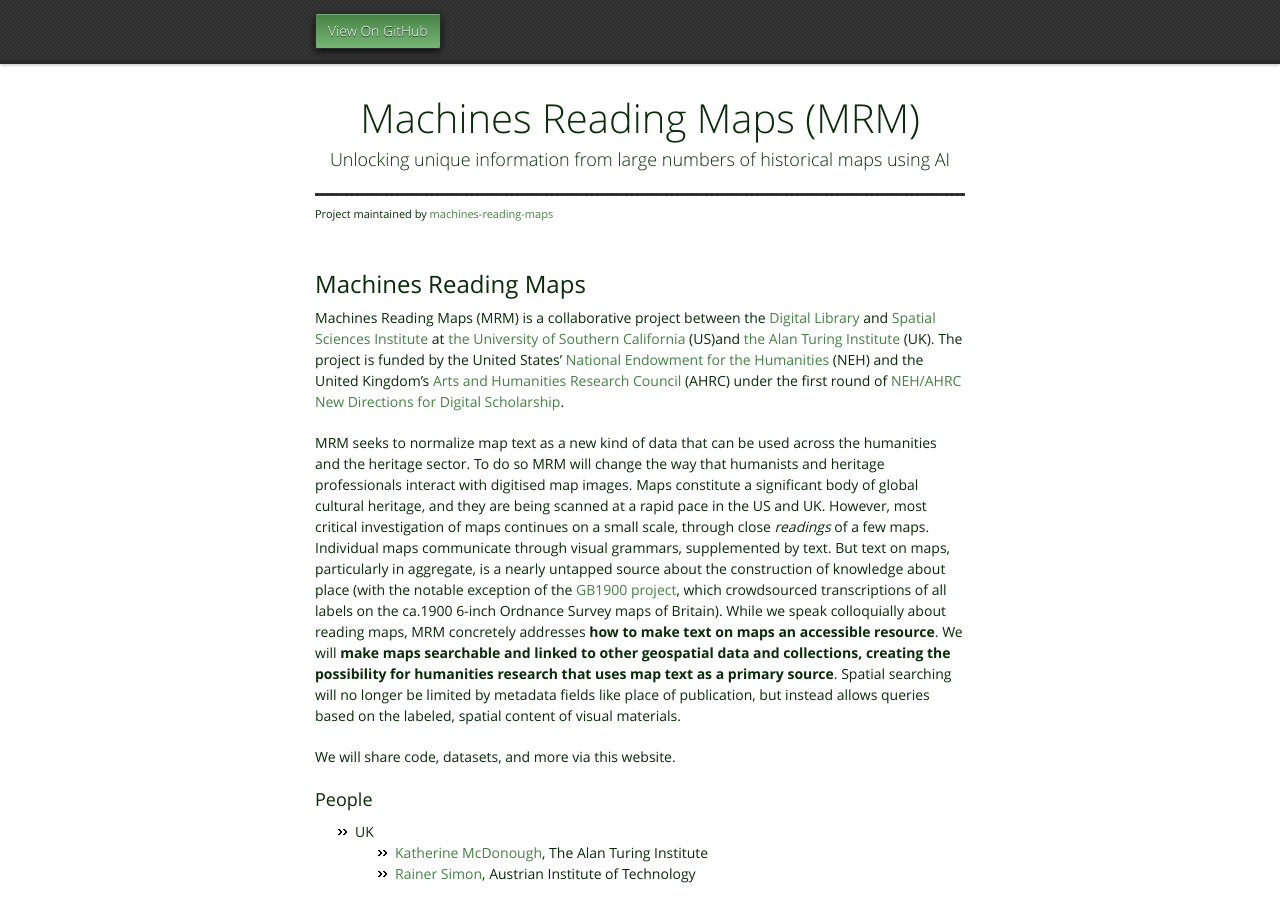
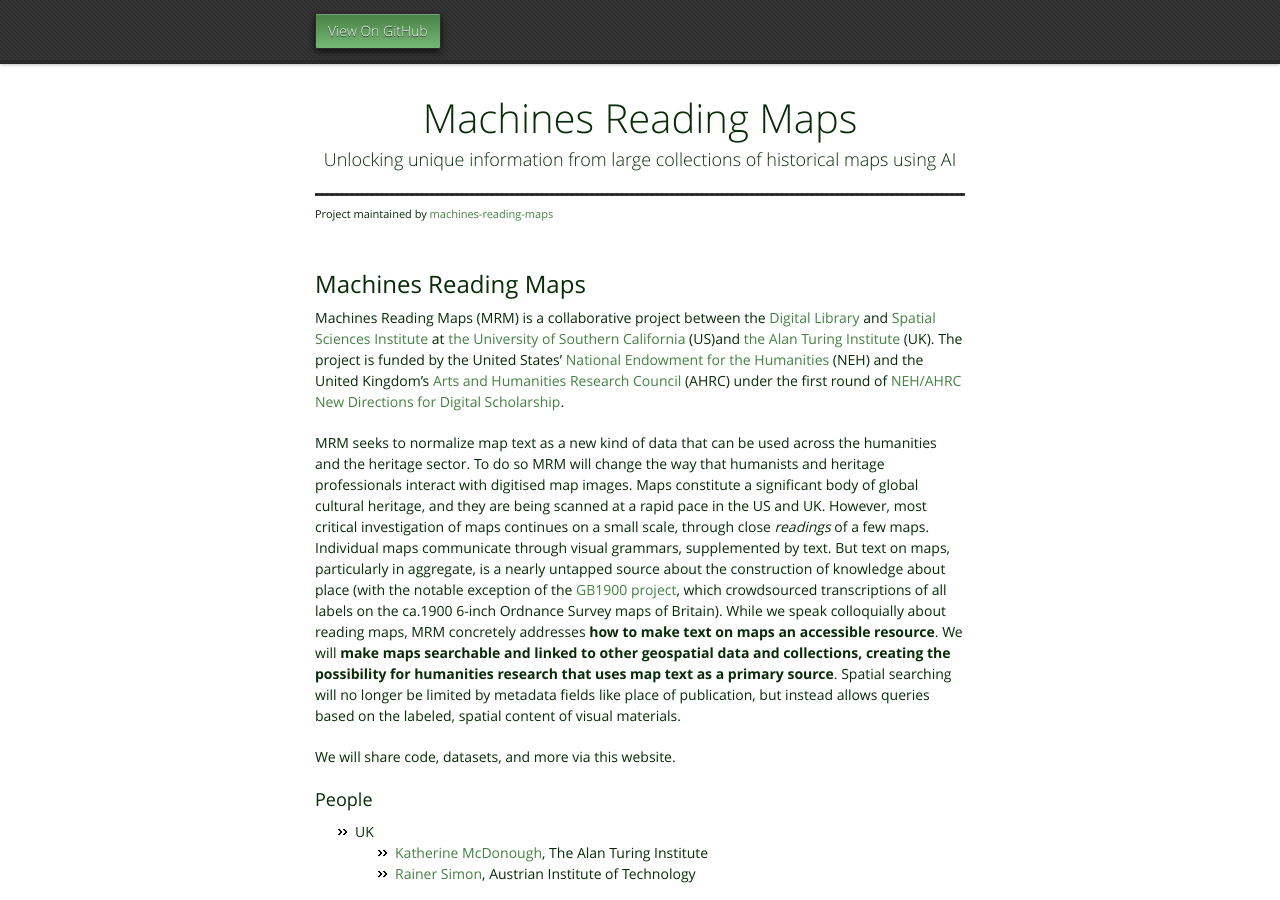
Before and after one commit to machines-reading-maps/machines-reading-maps.github.io, a Jekyll site: the page built from index.md, in a window 1280 px wide and 900 px high. Built offline with Jekyll 4.4.1, drawn with Linux system fonts in a browser that asks for light colours; our own code applies the rules of GitHub Pages for plain Markdown files.

Commit message:
title update

```diff
--- a/_config.yml
+++ b/_config.yml
@@ -1,3 +1,3 @@
 theme: jekyll-theme-midnight
-title: Machines Reading Maps (MRM)
-description: Unlocking unique information from large numbers of historical maps using AI
+title: Machines Reading Maps
+description: Unlocking unique information from large collections of historical maps using AI
```
